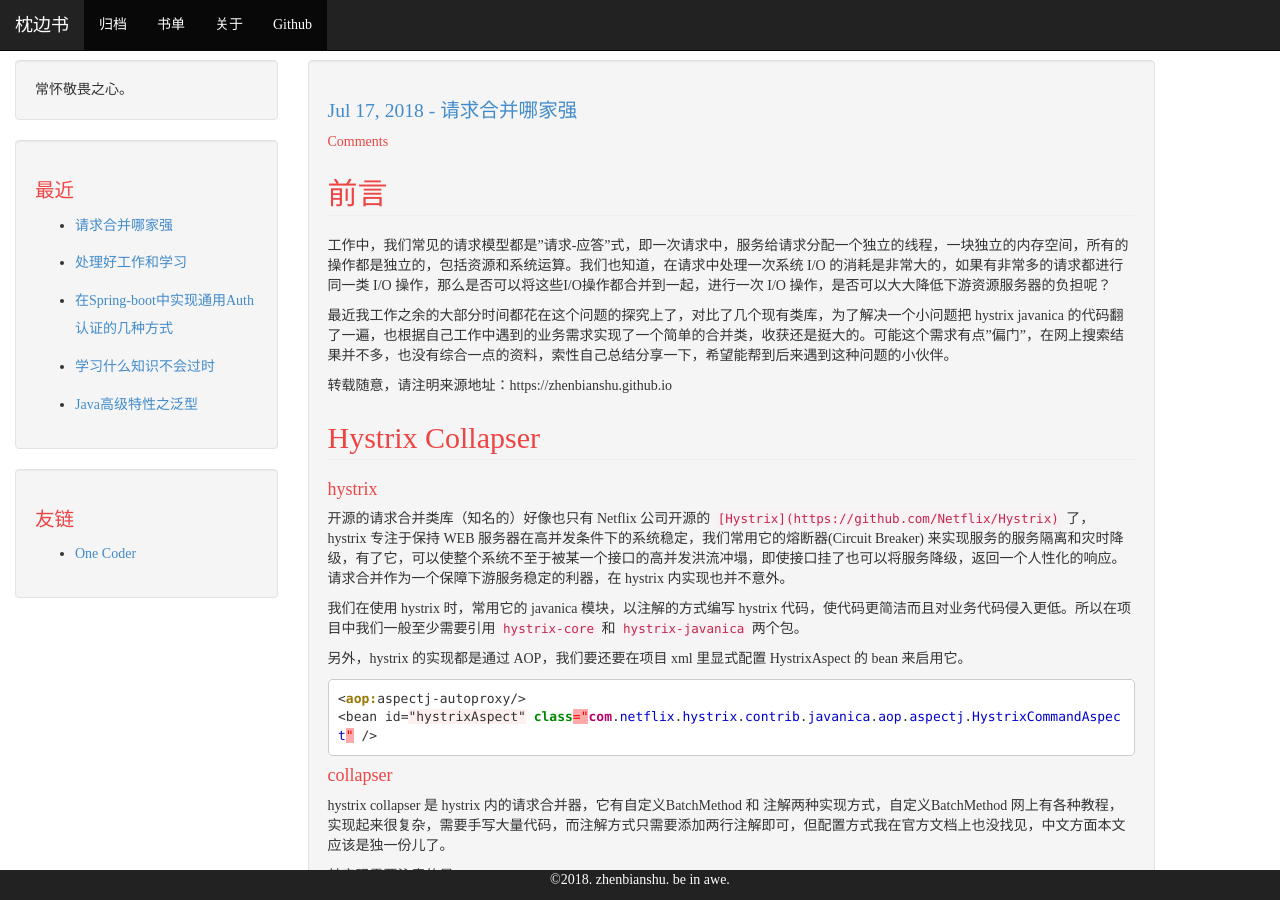
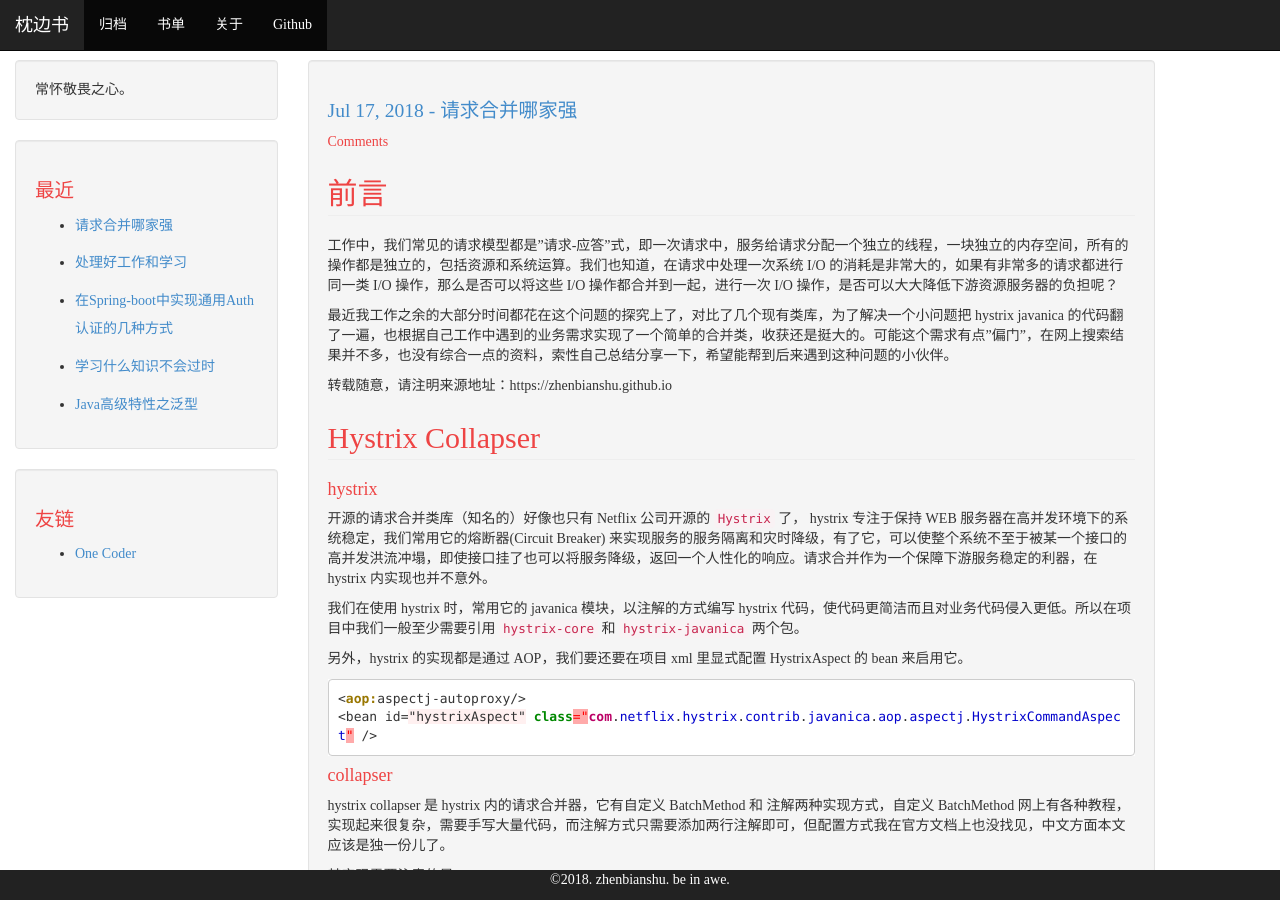
Before and after one commit to zhenbianshu/zhenbianshu.github.io, a Jekyll site: the page built from _posts/2018-07-17-multi_request_collapse.md, in a window 1280 px wide and 900 px high. Built offline with Jekyll 4.4.1, drawn with Linux system fonts in a browser that asks for light colours; comment, search, counter and statistics services are not loaded; some of the changed text lies outside the part shown.

Commit message:
blog polish;

````diff
--- a/_posts/2018-07-17-multi_request_collapse.md
+++ b/_posts/2018-07-17-multi_request_collapse.md
@@ -7,7 +7,7 @@
 
 ## 前言
 ---
-工作中，我们常见的请求模型都是"请求-应答"式，即一次请求中，服务给请求分配一个独立的线程，一块独立的内存空间，所有的操作都是独立的，包括资源和系统运算。我们也知道，在请求中处理一次系统 I/O 的消耗是非常大的，如果有非常多的请求都进行同一类 I/O 操作，那么是否可以将这些I/O操作都合并到一起，进行一次 I/O 操作，是否可以大大降低下游资源服务器的负担呢？
+工作中，我们常见的请求模型都是"请求-应答"式，即一次请求中，服务给请求分配一个独立的线程，一块独立的内存空间，所有的操作都是独立的，包括资源和系统运算。我们也知道，在请求中处理一次系统 I/O 的消耗是非常大的，如果有非常多的请求都进行同一类 I/O 操作，那么是否可以将这些 I/O 操作都合并到一起，进行一次 I/O 操作，是否可以大大降低下游资源服务器的负担呢？
 
 最近我工作之余的大部分时间都花在这个问题的探究上了，对比了几个现有类库，为了解决一个小问题把 hystrix javanica 的代码翻了一遍，也根据自己工作中遇到的业务需求实现了一个简单的合并类，收获还是挺大的。可能这个需求有点"偏门"，在网上搜索结果并不多，也没有综合一点的资料，索性自己总结分享一下，希望能帮到后来遇到这种问题的小伙伴。
 
@@ -17,7 +17,7 @@
 ---
 
 #### hystrix
-开源的请求合并类库（知名的）好像也只有 Netflix 公司开源的 `[Hystrix](https://github.com/Netflix/Hystrix)` 了， hystrix 专注于保持 WEB 服务器在高并发条件下的系统稳定，我们常用它的熔断器(Circuit Breaker) 来实现服务的服务隔离和灾时降级，有了它，可以使整个系统不至于被某一个接口的高并发洪流冲塌，即使接口挂了也可以将服务降级，返回一个人性化的响应。请求合并作为一个保障下游服务稳定的利器，在 hystrix 内实现也并不意外。
+开源的请求合并类库（知名的）好像也只有 Netflix 公司开源的 [`Hystrix`](https://github.com/Netflix/Hystrix) 了， hystrix 专注于保持 WEB 服务器在高并发环境下的系统稳定，我们常用它的熔断器(Circuit Breaker) 来实现服务的服务隔离和灾时降级，有了它，可以使整个系统不至于被某一个接口的高并发洪流冲塌，即使接口挂了也可以将服务降级，返回一个人性化的响应。请求合并作为一个保障下游服务稳定的利器，在 hystrix 内实现也并不意外。
 
 我们在使用 hystrix 时，常用它的 javanica 模块，以注解的方式编写 hystrix 代码，使代码更简洁而且对业务代码侵入更低。所以在项目中我们一般至少需要引用 `hystrix-core` 和 `hystrix-javanica` 两个包。
 
@@ -29,7 +29,7 @@
 ```
 
 #### collapser
-hystrix collapser 是 hystrix 内的请求合并器，它有自定义BatchMethod 和 注解两种实现方式，自定义BatchMethod 网上有各种教程，实现起来很复杂，需要手写大量代码，而注解方式只需要添加两行注解即可，但配置方式我在官方文档上也没找见，中文方面本文应该是独一份儿了。
+hystrix collapser 是 hystrix 内的请求合并器，它有自定义 BatchMethod 和 注解两种实现方式，自定义 BatchMethod 网上有各种教程，实现起来很复杂，需要手写大量代码，而注解方式只需要添加两行注解即可，但配置方式我在官方文档上也没找见，中文方面本文应该是独一份儿了。
 
 其实现需要注意的是：
 
@@ -108,7 +108,7 @@
 - 是一种 Collection，类似于 ArrayList 或 Queue，可以存重复元素且有顺序;
 - 在多线程环境中能安全地将里面的数据全取出来进行消费，而不用自己实现锁。
 
-java.util.concurrent 包内的 LinkedBlockingDeque 刚好符合要求，首先它实现了 BlockingDeque 接口，多线程环境下的存取操作是安全的；此外，它还提供 `drainTo(Collection<? super E> c, int maxElements)` 方法，可以将容器内 maxElements 个元素安全地取出来，放到 Collection c 中。
+java.util.concurrent 包内的 `LinkedBlockingDeque` 刚好符合要求，首先它实现了 BlockingDeque 接口，多线程环境下的存取操作是安全的；此外，它还提供 `drainTo(Collection<? super E> c, int maxElements)` 方法，可以将容器内 maxElements 个元素安全地取出来，放到 Collection c 中。
 
 #### 实现
 以下是具体的代码实现：
````
Also changed, not shown: other parts of _posts/2018-07-17-multi_request_collapse.md (+4 -6 lines).
